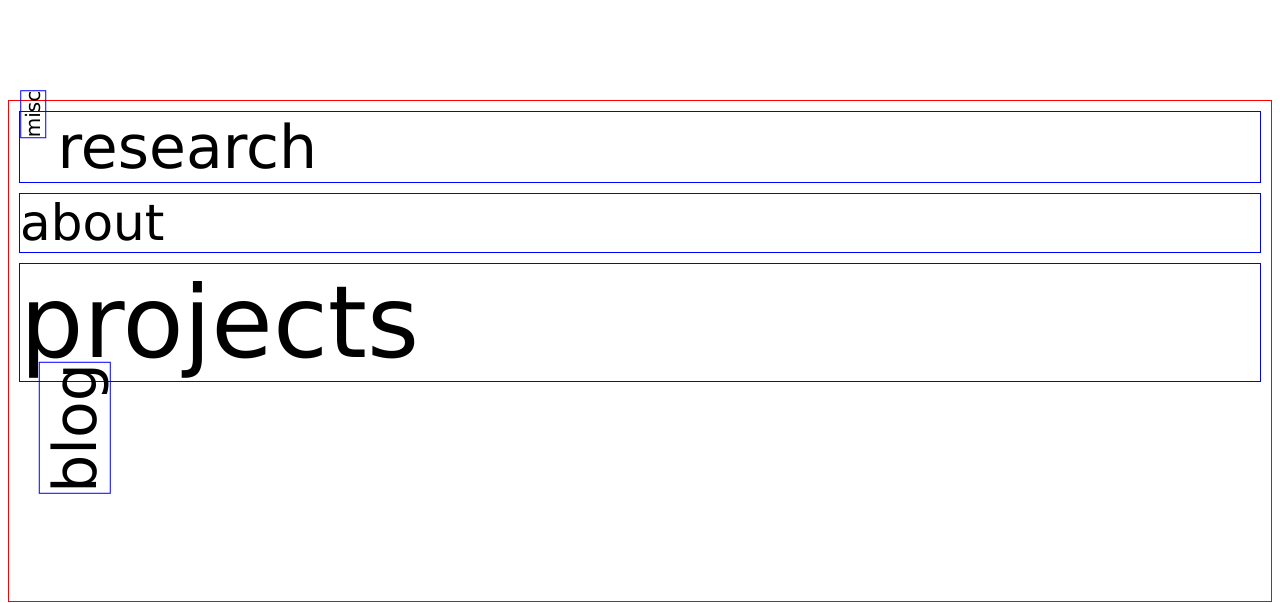
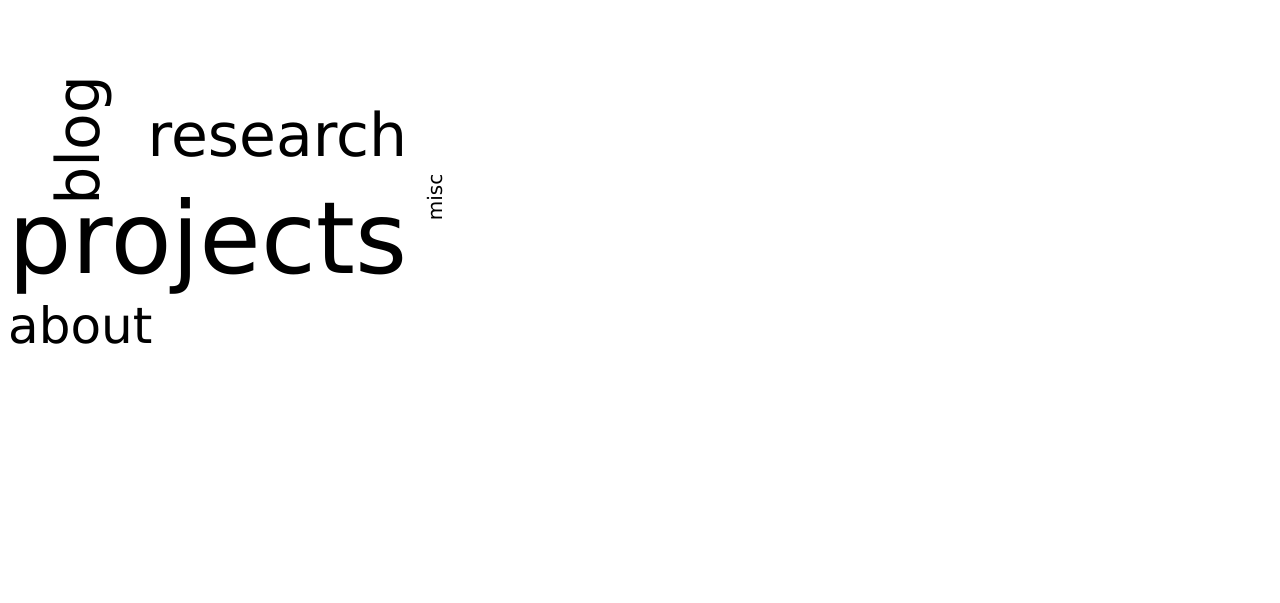
Before and after one commit to hery/splashcloud, a plain HTML site: page index.html in a window 1280 px wide. Drawn offline with Linux system fonts and the light colour scheme.

Commit message:
completed an MVP version. needs improvement

```diff
--- a/css/base.css
+++ b/css/base.css
@@ -1,29 +1,34 @@
 /* container */
 #splashcloud {
+  width:500px;
   font-family:verdana;
-  border:1px solid red;
+  /* debug border:1px solid red; */
   margin-top:100px;
   padding:0px;
   height:500px;
 }
 
 span.vertical {
-  margin:0px;
+  margin:5px;
   float:left;
   display:block;
-  -webkit-transform:rotate(-90deg);
+  transform:rotate(-90deg);
+  -ms-transform:rotate(-90deg); /* IE 9 */
+  -moz-transform:rotate(-90deg); /* Firefox */
+  -webkit-transform:rotate(-90deg); /* Safari and Chrome */
+  -o-transform:rotate(-90deg); /* Opera */
 }
 
 span.horizontal {
-  margin:10px;
+  float:left;
+  margin:0px;
   display:block;
-  -webkit-transform:rotate(0deg);
 }
 
-/* debug */
+/* debug
 span {
   border:1px blue solid;
-}
+} */
 
 
 /* links decoration */
@@ -34,5 +39,5 @@ a:link {
 
 a:hover {
   text-decoration:none;
-  color:blue;
+  color:#3300FF;
 }
--- a/index.html
+++ b/index.html
@@ -8,11 +8,11 @@
 
   <body>
   <div id="splashcloud">
+    <span data-freq="30" class="vertical"><a href="#">blog</a></span>
+    <span data-freq="30" class="horizontal"><a href="#">research</a></span>
+    <span data-freq="50" class="horizontal"><a href="#">projects</a></span>
     <span data-freq="10" class="vertical"><a href="#">misc</a></span>
-    <span data-freq="30" class="horizontal"><a href="#">research</a></span>
     <span data-freq="25" class="horizontal"><a href="#">about</a></span>
-    <span data-freq="50" class="horizontal"><a href="#">projects</a></span>
-    <span data-freq="30" class="vertical"><a href="#">blog</a></span>
   </div>
 
   <script src="js/jquery-1.9.1.min.js"></script>
```
Also changed, not shown: 2 other files.
